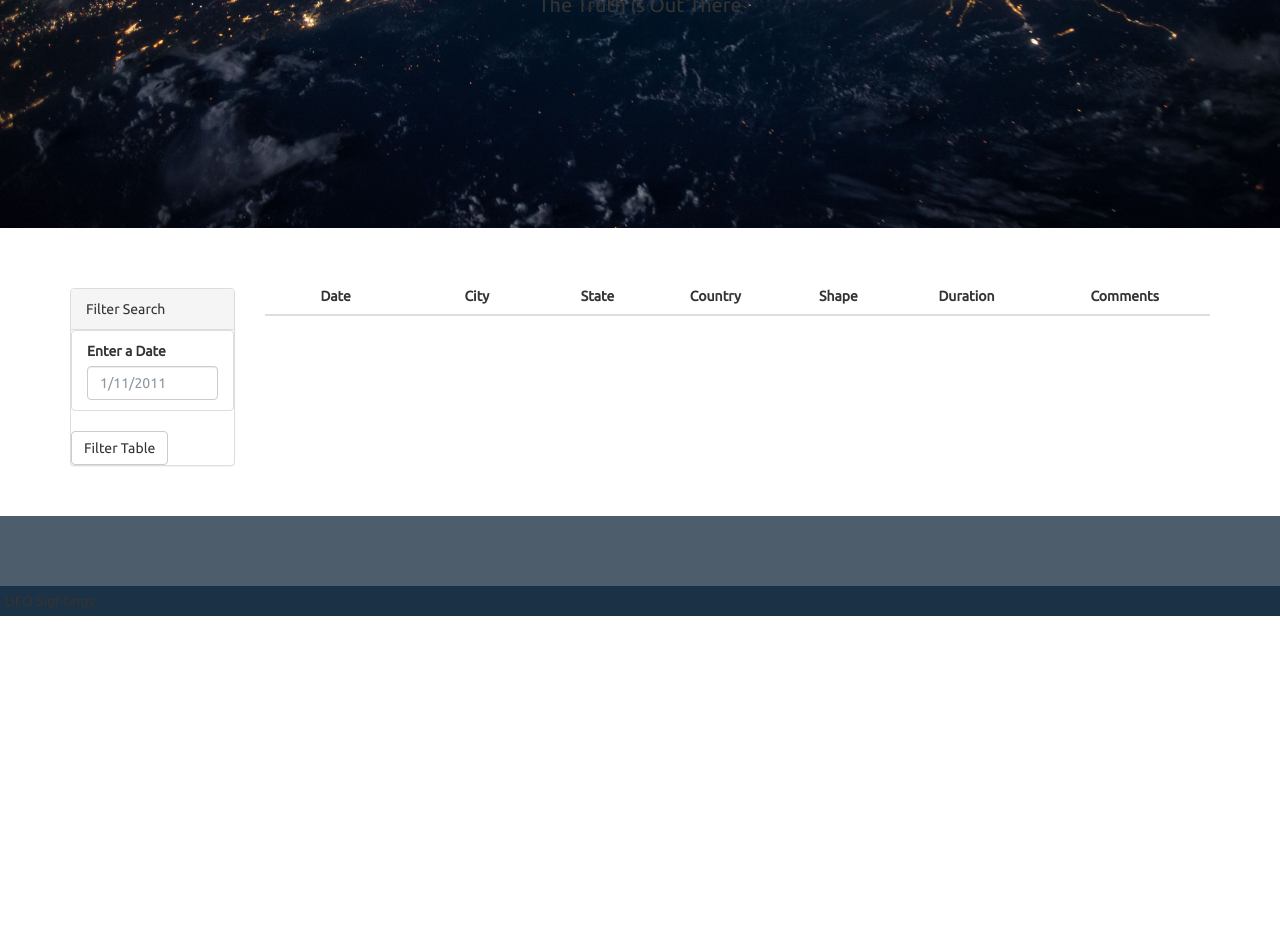
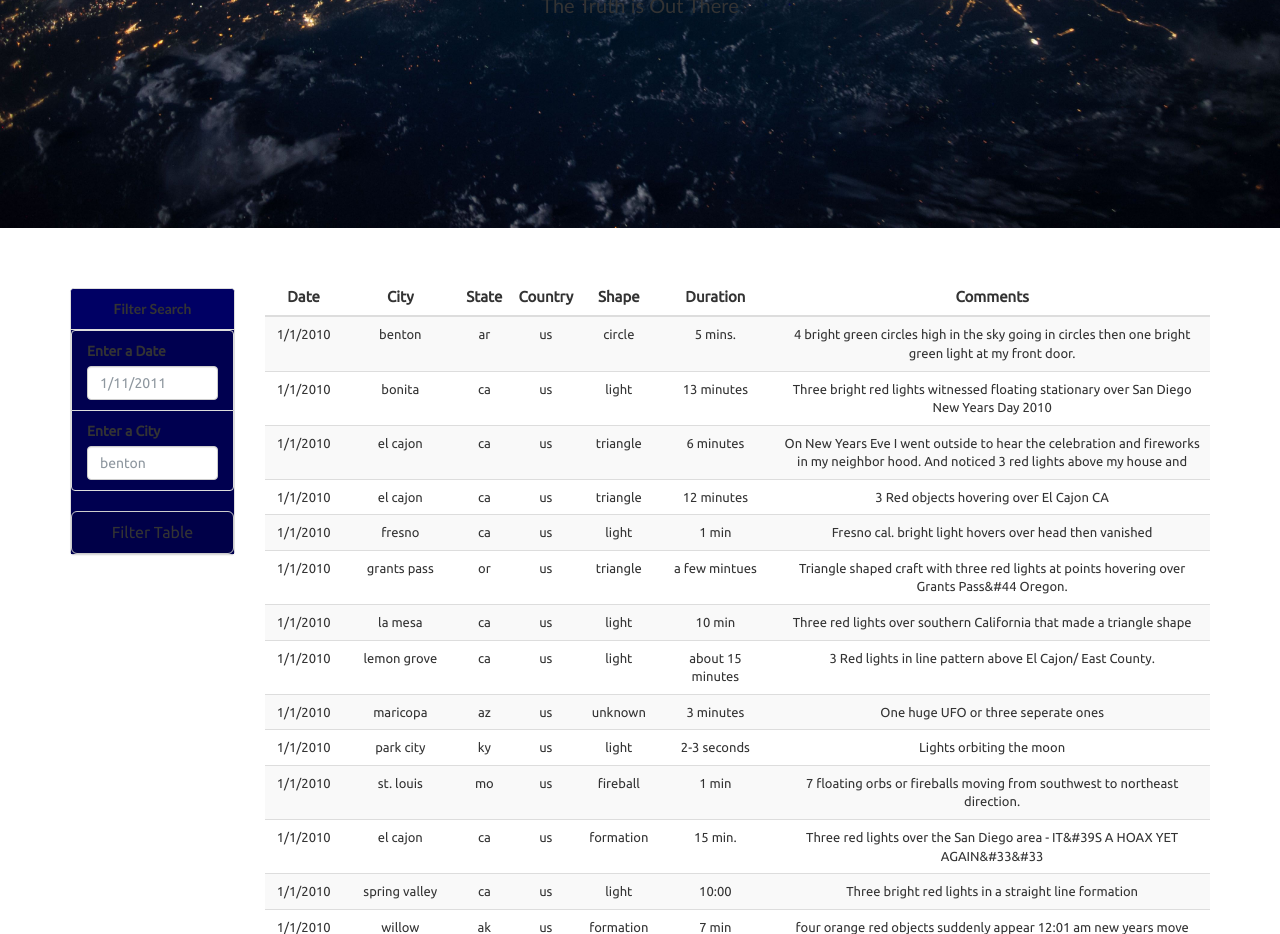
Before and after one commit to ekoehler1350/javascript-challenge, a plain HTML site: page UFO-level-1/index.html in a window 1280 px wide. Shown: the part 384-1318 px from the top of the page. Before the commit the page ends 1000 px from the top, so only its background shows below. Drawn offline with nearby package versions, Linux system fonts and the light colour scheme.

Commit message:
push updated scripts

```diff
--- a/UFO-level-1/index.html
+++ b/UFO-level-1/index.html
@@ -8,6 +8,7 @@
   <link rel="stylesheet" href="https://maxcdn.bootstrapcdn.com/bootswatch/3.3.7/superhero/bootstrap.min.css">
   <link href="https://fonts.googleapis.com/css?family=Ubuntu" rel="stylesheet">
   <link rel="stylesheet" href="static/css/style.css">
+  <link rel="icon" href="static/images.ufo.png">
 </head>
 
 <body>
@@ -29,7 +30,7 @@
       <div class="row margin-top-50">
         <div class="col-md-2">
           <aside class="filters">
-            <div class="panel panel-default">
+            <div class="panel panel-default" id = "box-filter">
               <div class="panel-heading">Filter Search</div>
               <div class="panel-body">
                 <form>
@@ -39,16 +40,21 @@
                         <label for="date">Enter a Date</label>
                         <input class="form-control" id="datetime" type="text" placeholder="1/11/2011">
                       </li>
+                      <!-- Add city search filter html -->
+                      <li class = "filter list-group-item nav-item dropdown" id ="navbarCollapse">
+                        <label class = "others nav-link active dropdown-toggle" href="#" data-toggle="dropdown" aria-haspopup="true" aria-expanded ="false">Enter a City<span class = "sr-only">(current)</span></label>
+                        <input class="form-control" id="city" type="text" placeholder="benton">
+                      </li>
                     </ul>
                   </div>
-                  <button id="filter-btn" type="button" class="btn btn-default">Filter Table</button>
+                  <button id="filter-btn" type="button" class="btn btn-default btn-lg btn-block">Filter Table</button>
                 </form>
               </div>
             </div>
           </aside>
         </div>
         <div class="col-md-10">
-          <div id="table-area" class="">
+          <div id="table-area" class="box">
             <table id="ufo-table" class="table table-striped">
               <thead>
                 <tr>
--- a/UFO-level-1/static/css/style.css
+++ b/UFO-level-1/static/css/style.css
@@ -8,6 +8,7 @@ body {
   height: 100%;
   padding: 0;
   margin: 0;
+  font-family: Verdana, sans-serif
 }
 
 /* The wrapper contains all of the page's content besides the footer, which is pushed to the bottom of the page */
@@ -41,6 +42,8 @@ body {
 .navbar {
   padding: 5px;
   margin: 0;
+  background-color: rgb(0, 0, 70, 0.8) !important;
+
 }
 
 /* This CSS styles the ufo icon in the navbar */
@@ -51,6 +54,8 @@ body {
   width: 35px;
   color: white;
 }
+
+
 
 /* Adding styles to the aside and filter form */
 .ufo-form {
@@ -77,6 +82,17 @@ select {
   text-align: center;
 }
 
+#table-area th {
+  text-align: center;
+  font-size: 15px;
+  font-weight: 4px;
+}
+#table-area tr {
+  text-align: center;
+  font-size: 13px;
+  font-weight: 4px;
+}
+
 #table-area th:first-child,
 #table-area th:nth-child(2),
 #table-area th:nth-child(6) {
@@ -91,6 +107,55 @@ select {
   margin-top: 50px;
 }
 
+/* The styles for the filter box*/
+.btn{
+  background-color: background-color: rgb(0, 0, 70, 0.8);
+}
+
+.filters .panel-body{
+  padding:0;
+}
+#box-filter{
+  border-stye: outset;
+  background-color: rgb(0, 0, 100);
+}
+
+#filter-btn {
+  font-size: 16px;
+}
+
+#filter-btn:hover {
+  background-color: rgb(0, 0, 100) !important;
+}
+
+.btn-default {
+  background-color: rgb(0, 0, 70, 0.8) !important;
+}
+
+label {
+  text-align: center;
+  font-size: 14px;
+  font-weight: 5px;
+}
+.panel-heading {
+  font-family: Futura, "Trebuchet MS", Arial, sans-serif;
+  font-size: 20 px;
+  font-weight: bold;
+  text-align: center;
+  background-color: rgb(0,0, 100) !important;
+}
+
+.panel-body{
+  background-color: rgb(0,0, 80) !important;
+}
+
+.list-group-item{
+  background-color: rgb(0,0,80) !important;
+}
+
+#filters{
+  background-color: rgb(0,0,80) !important;
+}
 /* The styles for the parallax */
 .hero {
   position: relative;
@@ -108,6 +173,7 @@ select {
   margin-top: 200px;
   font-size: 0.1rem;
   animation: title 1.2s forwards linear;
+  font-family: Futura, "Trebuchet MS", Arial, sans-serif;
 }
 
 .hero p {
@@ -115,27 +181,36 @@ select {
   opacity: 0;
   animation: subtitle 1.2s forwards linear;
   animation-delay: 1.2s;
+  font-family: Futura, "Trebuchet MS", Arial, sans-serif;
 }
 
 /* input placeholder color changes */
 .form-control::-webkit-input-placeholder {
   /* Chrome/Opera/Safari */
   color: #8e979f;
+  font-size: 14px
+  font-weight: 5px;
 }
 
 .form-control::-moz-placeholder {
   /* Firefox 19+ */
   color: #8e979f;
+  font-size: 14px
+  font-weight: 5px;
 }
 
 .form-control:-ms-input-placeholder {
   /* IE 10+ */
   color: #8e979f;
+  font-size: 14px
+  font-weight: 5px;
 }
 
 .form-control:-moz-placeholder {
   /* Firefox 18- */
   color: #8e979f;
+  font-size: 14px
+  font-weight: 5px;
 }
 
 /* media queries which will only be activated at specific screen sizes */
--- a/UFO-level-1/static/js/app.js
+++ b/UFO-level-1/static/js/app.js
@@ -2,3 +2,54 @@
 var tableData = data;
 
 // YOUR CODE HERE!
+var tbody =d3.select("tbody");
+var button = d3.select("#filter-btn");
+var inputFieldDate = d3.select("#datetime");
+var inputFieldCity = d3.select("#city");
+var columns = ["datetime", "city", "state", "country", "shape", "durationMinutes", "comments"]
+
+//Input data into HTML
+var populate = (dataInput) => {
+	dataInput.forEach(ufoSightings => {
+		var row = tbody.append("tr");
+		columns.forEach(column => row.append("td").text(ufoSightings[column])
+		)
+	});
+}
+
+//Populate Table
+populate(data);
+
+//Set up Filters for Date and City
+button.on("click", () => {
+	d3.event.preventDefault();
+	var inputDate = inputFieldDate.property("value").trim();
+	var inputCity = inputFieldCity.property("value").toLowerCase().trim();
+	//Create filter so data fields match the input values
+	//Date filter
+	var filterDate = data.filter(data => data.datetime === inputDate);
+	console.log(filterDate)
+	//City filter
+	var filterCity = data.filter(data => data.city === inputCity);
+	console.log(filterCity)
+	//combined filter
+	var filterCityDate = data.filter(data => data.datetime === inputFieldDate && data.city === inputCity);
+	console.log(filterCityDate)
+
+	//Add the sightings that match the filter to the table
+	tbody.html("");
+
+	let response = {
+		filterCityDate, filterDate, filterCity
+	}
+
+	if (response.filterCityDate.length !== 0) {
+		populate(filterCityDate);
+	}
+		else if (response.filterCityDate.length === 0 && ((response.filterDate.length !== 0 || response.filterCity.length !== 0))){
+			populate(filterDate) || populate(filterCity);
+		}
+		else {
+			tbody.append("tr").append("td").text("No UFO sightings found!");
+		}
+})
```
Also changed, not shown: 4 other files.
